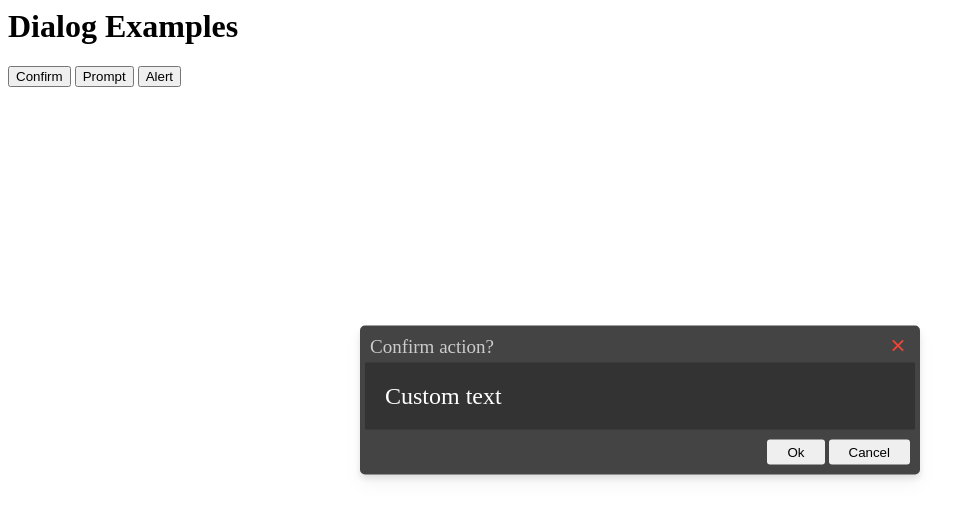
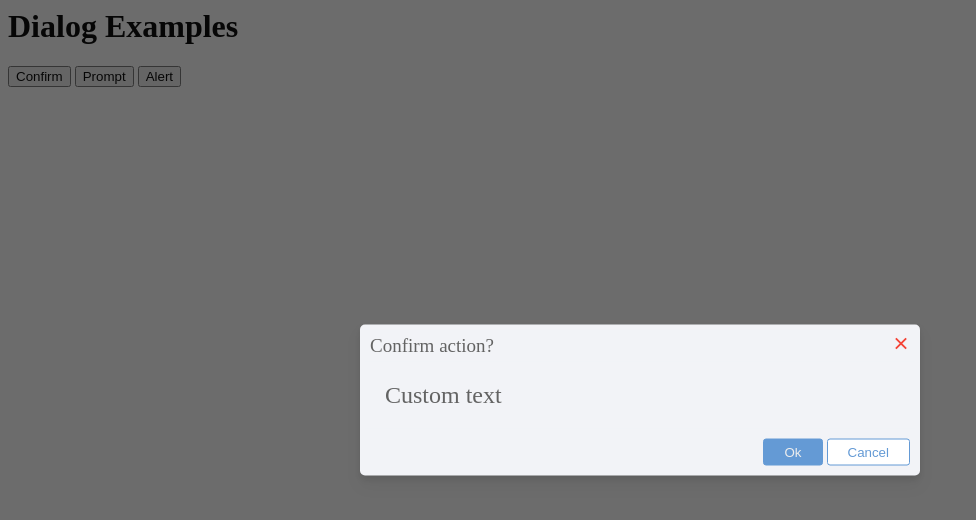
Before and after one commit to saleyn/js-dialog, a website: page test/test.html in a window 1280 px wide. Both pictures are taken after a click on the button "Confirm". Shown: the whole page, without its empty margins (0-976 px from the left). Drawn offline with Linux system fonts and the light colour scheme.

Commit message:
Add themes

```diff
--- a/src/dialog.js
+++ b/src/dialog.js
@@ -11,15 +11,15 @@
 //------------------------------------------------------------------------------
 const DialogDefaults = {
   persistent: false,
+  persistKey: 'dlg-theme-mode',
   theme:      "dark",
-  themes: {
-    dark: {
   css: {
     window:
      `#dlg-window {
         display: none;
-            background-color: rgba(10,10,10,0.6);
+        background-color: var(--dlg-win-bg-color);
         z-index: 10;
+        position: fixed; top: 0px; left: 0px; height: 100%; width: 100%;
       }
       #dlg-box #dlg-head,
       #dlg-box #dlg-foot {
@@ -30,50 +30,117 @@ const DialogDefaults = {
       }`,
     header:
      `#dlg-box #dlg-top { width: 100%; display: flex; }
-          #dlg-box #dlg-top > #dlg-title{ width: 95%; }
-          #dlg-box #dlg-top > #dlg-x    { width: 5%;  }
-          #dlg-box #dlg-top > #dlg-x > button { background-color: transparent; border: none; }
+      #dlg-box #dlg-top > #dlg-title{ width: 90%; }
+      #dlg-box #dlg-top > #dlg-x    { width: 10%; display: flex; justify-content: end; cursor: auto; }
+      #dlg-box #dlg-top > #dlg-x > button { background-color: transparent; border: none; padding-left: 3px; }
       #dlg-box #dlg-head{
-            font-size:19px;
-            padding:  5px;
-            color:    #CCC;
-            cursor:   move;
+        font-size:        19px;
+        padding:          5px;
+        color:            var(--dlg-title-fg-color);
+        background-color: var(--dlg-title-bg-color);
+        cursor:           move;
       }`,
     body:
      `#dlg-box {
-            position:    absolute;
-            background:  #444;
+        position:     absolute;
+        background:   var(--dlg-bg-color);
         border-radius:5px;
-             top:         50%;
-             left:        50%;
+        border:       var(--dlg-border-color);
+        top:          50%;
+        left:         50%;
         -webkit-transform: translate(-50%, -50%);
-             transform: translate(-50%, -50%);
-             width:       550px;
-             padding:     5px;
+        transform:    translate(-50%, -50%);
+        width:        550px;
+        padding:      5px;
         filter: drop-shadow(0 10px 8px rgb(0 0 0 / 0.04)) drop-shadow(0 4px 3px rgb(0 0 0 / 0.1));
       }`,
     dialogBody:
-          `#dlg-box #dlg-body{ background: #333; padding:20px; color:#FFF; }
-           #dlg-box #dlg-body label { padding-left: 0.25rem; }`,
+      `#dlg-box #dlg-body{ background: var(--dlg-body-bg-color); padding:20px; color: var(--dlg-body-fg-color); }
+       #dlg-box #dlg-body label { padding-left: 0.35rem; }
+       #dlg-box #dlg-body input {
+        border: none; padding: 0.25rem;
+        color: var(--dlg-input-fg-color); background-color: var(--dlg-input-bg-color); outline: var(--dlg-input-outline);
+        filter: drop-shadow(0 1px 2px rgb(0 0 0 / 0.1)) drop-shadow(0 1px 1px rgb(0 0 0 / 0.06));
+       }
+       #dlg-box #dlg-body input:focus { outline: var(--dlg-input-outline-focus); }`,
     footer:
-          `#dlg-box #dlg-foot{
-             padding: 5px 5px 0px 5px;
-             text-align:right;
+      `#dlg-box #dlg-foot{ padding: 5px 5px 0px 5px; text-align: right; }
+       #dlg-box #dlg-foot button.default {
+         color: var(--dlg-btn-def-fg-color);
+         background-color: var(--dlg-btn-def-bg-color);
        }
        #dlg-box #dlg-foot button {
-             padding: 5px 20px 5px 20px;
-             margin: 5px 0px 5px 0px;
-             border: transparent;
+         padding:       5px 20px 5px 20px;
+         margin:        5px 0px 5px 0px;
+         border:        var(--dlg-btn-border);
          border-radius: 3px;
+         color:         var(--dlg-btn-fg-color);
+         background-color: var(--dlg-btn-bg-color);
+       }
+       #dlg-box #dlg-foot button:active {
+         filter: drop-shadow(1px 2px 2px rgb(0 0 0 / 0.5));
        }
        #dlg-box #dlg-foot button:hover {
-             --tw-text-opacity: 1;
-             box-shadow: #CCC;
-             background-color: rgba(96, 165, 250, var(--tw-text-opacity));
+         color:            var(--dlg-btn-hover-fg-color);
+         background-color: var(--dlg-btn-hover-bg-color);
        }`,
+    },
+
+  default: {
+    colors: {
+      'dlg-win-bg-color':    'rgba(10,10,10,0.6)',
+      'dlg-border-color':    'none',
+      'dlg-footer-fg-color': '#CCC',
+      'dlg-footer-bg-color': '#444',
+      'dlg-btn-fg-color':    'black',
+    }
+  },
+  themes: {
+    dark: {
+      colors: {
+        'dlg-title-fg-color':         '#c6c6cf',
+        'dlg-title-bg-color':         '#2e2f3a',
+        'dlg-bg-color':               '#2e2f3a',
+        'dlg-body-fg-color':          '#9797a2',
+        'dlg-body-bg-color':          '#2e2f3a',
+        'dlg-input-fg-color':         '#e4e6ea',
+        'dlg-input-bg-color':         '#444452',
+        'dlg-input-outline':          'none',
+        'dlg-input-outline-focus':    '1px solid #649ad5',
+        'dlg-btn-border':             '1px solid #649ad5',
+        'dlg-btn-fg-color':           '#649ad5',
+        'dlg-btn-bg-color':           '#444452',
+        'dlg-btn-hover-fg-color':     'white',
+        'dlg-btn-hover-bg-color':     '#88c1ff',
+        'dlg-btn-def-fg-color':       '#2e2f3a',
+        'dlg-btn-def-bg-color':       '#649ad5',
+        'dlg-btn-def-hover-fg-color': 'white',
+        'dlg-btn-def-hover-bg-color': '#88c1ff',
       },
     },
     light: {
+      colors: {
+        'dlg-title-fg-color':     '#636363',
+        'dlg-title-bg-color':     '#f2f3f7',
+        'dlg-bg-color':           '#f2f3f7',
+        'dlg-body-fg-color':      '#636363',
+        'dlg-body-bg-color':      '#f2f3f7',
+        'dlg-input-fg-color':     '#636363',
+        'dlg-input-bg-color':     'white',
+        'dlg-input-outline':      '1px solid #d7d7d7',
+        'dlg-input-outline-focus':'1px solid #649ad5',
+        'dlg-btn-border':             '1px solid #649ad5',
+        'dlg-btn-fg-color':           '#649ad5',
+        'dlg-btn-bg-color':           'white',
+        'dlg-btn-active-bg-color':    'blue',
+        'dlg-btn-hover-fg-color':     'white',
+        'dlg-btn-hover-bg-color':     '#88c1ff',
+        'dlg-btn-def-fg-color':       '#EEE',
+        'dlg-btn-def-bg-color':       '#649ad5',
+        'dlg-btn-hover-border':       '1px solid blue',
+        'dlg-btn-def-hover-fg-color': 'white',
+        'dlg-btn-def-hover-bg-color': '#88c1ff',
+      },
     }
   },
 }
@@ -113,11 +180,29 @@ Object.prototype.deepClone = (obj, override = undefined, filterKeys = () => true
 // Base class (internal)
 class AlertBase {
   constructor(ele, v, title, body, footer, opts = {}) {
-    const theme     = DialogDefaults.themes[opts.theme || 'dark']
-    if (!theme)       throw new Error(`Invalid dialog theme '${opts.theme}'`)
+    // (1) Figure out if using dark or light theme mode
+    let defMode     = localStorage.getItem(DialogDefaults.persistKey)
+    if (defMode===null || defMode==="null") defMode = undefined
+    const theme     = opts.theme ||
+                     (defMode !== undefined                                     ? defMode
+                    : document.body.classList.contains("dark-mode")             ? 'dark'
+                    : document.body.classList.contains("light-mode")            ? 'light'
+                    : window.matchMedia('(prefers-color-scheme: dark)').matches ? 'dark'
+                    : 'light')
+    const isDark    = theme === 'dark'
+    const themeMode = `dlg-${theme}-mode`
 
-    opts            = Object.deepClone(DialogDefaults, opts, (path, key) => !(path==[] && key=='themes'))
-    opts.css        = Object.deepClone(theme.css, opts.css)
+    //document.body.classList.toggle('dlg-dark-theme',   isDark)
+    //document.body.classList.toggle('dlg-light-theme', !isDark)
+
+    // (2) Save the theme mode
+    if (defMode === undefined || (opts.theme != undefined && defMode != opts.theme))
+      localStorage.setItem(DialogDefaults.persistKey, theme)
+
+    const themeCfg  = DialogDefaults.themes[theme]
+    if (!themeCfg)    throw new Error(`Invalid dialog theme found for '${opts.theme}': ${theme}`)
+
+    opts            = Object.deepClone(DialogDefaults, opts)
 
     ele             = ele || '#dlg-window'
     this.id         = ele.replace("#","")
@@ -132,28 +217,28 @@ class AlertBase {
       <div id="dlg-box">
       <div id="dlg-head">
       <div id="dlg-top"><div id="dlg-title">${title}</div>
-      <div id="dlg-x"><button id="dlg-xb" onclick="${v}.close()">
-      <svg xmlns="http://www.w3.org/2000/svg" viewBox="0 0 48 48" width="18px" height="18px">
+      <div id="dlg-x">
+      <svg xmlns="http://www.w3.org/2000/svg" viewBox="0 0 48 48" width="18px" height="18px" onclick="${v}.close()" title="Close">
       <path fill="#F44336" d="M21.5 4.5H26.501V43.5H21.5z" transform="rotate(45.001 24 24)"/>
       <path fill="#F44336" d="M21.5 4.5H26.5V43.501H21.5z" transform="rotate(135.008 24 24)"/></svg>
-      </button></div></div></div>
+      </div></div></div>
       <div id="dlg-body"></div>
       <div id="dlg-foot"></div></div>`
     this.element.style.display = 'none';
 
     this.oldKeyDown    = document.onkeydown
-    document.onkeydown = (e) => { if (e.keyCode == 27) this.close() }
+    document.onkeydown = (e) => { if (e.key == 'Escape') this.close() }
 
-    const dlgbox      = document.getElementById('dlg-box');
-    const dlghdr      = document.getElementById('dlg-head');
-    const dlgtop      = document.getElementById('dlg-top');
-    const dlgtit      = document.getElementById('dlg-title');
-    const dlgx        = document.getElementById('dlg-x');
-    const dlgxb       = document.getElementById('dlg-xb');
-    const dlgbody     = document.getElementById('dlg-body')
-    const dlgfoot     = document.getElementById('dlg-foot')
-    dlgbody.innerHTML = body
-    dlgfoot.innerHTML = footer
+    const dlgbox       = document.getElementById('dlg-box');
+    const dlghdr       = document.getElementById('dlg-head');
+    const dlgtop       = document.getElementById('dlg-top');
+    const dlgtit       = document.getElementById('dlg-title');
+    const dlgx         = document.getElementById('dlg-x');
+    const dlgxb        = document.getElementById('dlg-xb');
+    const dlgbody      = document.getElementById('dlg-body')
+    const dlgfoot      = document.getElementById('dlg-foot')
+    dlgbody.innerHTML  = body
+    dlgfoot.innerHTML  = footer
 
     let top  = dlgbox.offsetTop
     let left = dlgbox.offsetLeft
@@ -166,12 +251,17 @@ class AlertBase {
       } catch (e) {}
     }
 
-    Object.entries(opts.css).forEach(kv => {
+    // Define CSS variables per theme's overrides
+    const colors = Object.deepClone(opts.default.colors, themeCfg.colors);
+    const css    = '#dlg-window {\n'
+                 + Object.entries(colors).map(o => `--${o[0]}: ${o[1]};\n`).join('')
+                 + '}\n'
+                 // Copy the dark/light CSS theme colors
+                 + Object.entries(opts.css).map(kv => kv[1]).join('\n')
     const style = document.createElement('style');
     style.type = 'text/css';
-      style.innerHTML = kv[1];
+    style.innerHTML = css;
     document.getElementsByTagName('head')[0].appendChild(style);
-    })
 
     opts = { persistent: opts.persistent }
     dragElement(dlgbox, dlghdr, Object.assign(opts, {top: top, left: left}))
@@ -194,6 +284,13 @@ class AlertBase {
     this.element.style.display = 'none';
     this.element.innerHTML = '';
     document.onkeydown = this.oldKeyDown
+  }
+
+  toggleTheme = () => {
+    const theme = localStorage.getItem(DialogDefaults.persistKey)
+    const newTheme = theme == 'dark' ? 'light' : 'dark'
+    if (confirm(`Are you sure you want to toggle dialog theme from '${theme}' to '${newTheme}'?`))
+      localStorage.setItem(DialogDefaults.persistKey, newTheme)
   }
 }
 
@@ -265,7 +362,7 @@ function dragElement(element, header, opts = {}) {
 function CustomAlert() {
 	this.show = (title, body, opts = {}) =>
       this.base = new AlertBase(opts.element, 'Alert', title, body,
-                                '<button onclick="Alert.close()">OK</button>',
+                                '<button class="default" onclick="Alert.close()">OK</button>',
                                 opts)
   this.close = () => this.base.close()
 }
@@ -277,11 +374,12 @@ const Alert = new CustomAlert()
 //-----------------------------------------------------------------------------
 function CustomConfirm() {
 	this.show = (title, body, action = undefined, opts = {}) => {
-    const btns  = opts.buttons || [{title: "Ok"}, {title: "Cancel"}]
-    const okbtn = opts.btnOk   || 0
-    const foot  = btns.map((b,idx) => {
+    const btns   = opts.buttons || [{title: "Ok"}, {title: "Cancel"}]
+    const okbtn  = opts.btnOk   || 0
+    const defbtn = opts.defbtn  || 0
+    const foot   = btns.map((b,idx) => {
       const keys = Object.keys(b).filter(k => k != 'value')
-      return `<button onclick="Confirm.close(${idx == okbtn})"` +
+      return `<button${defbtn==idx ? ' class="default"':''} onclick="Confirm.close(${idx == okbtn})"` +
              keys.map(k => ` ${k}=${b[k]}`).join('') +
              `>${b.value ? b.value: b.title}</button>\n`
     }).join('')
@@ -302,15 +400,18 @@ function CustomPrompt() {
   this.show = (title, body, action, opts = {}) => {
     this.inputs  = opts.inputs  || [{label: "Enter a value", id: "confirm-val"}]
     this.buttons = opts.buttons || [{title: "Ok"}, {title: "Cancel"}]
-    body += this.inputs.map(i =>
+    const defbtn = opts.defbtn  || 0
+    body += this.inputs.map((i,idx) =>
       `<label for="${i.id}" text="${i.label}"/><input id="${i.id}"` +
       Object.keys(i).filter(k => k != "label")
                     .map(k => ` ${k}="${i[k]}"`)
                     .join('') + ">").join('')
     const foot = this.buttons.map((i, idx) =>
-      '<button ' +
+      `<button ${idx==defbtn ? " class='default'":""}` +
       Object.keys(i)
-            .filter(k => k != 'value').map(k => ` ${k}="${i[k]}"`).join("") +
+            .filter(k => k != 'value')
+            .map(k => ` ${k}="${i[k]}"`)
+            .join("") +
         ` onclick="Prompt.close(${idx})">${i.value ? i.value : i.title}</button>\n`).join('')
     this.action   = action
     this.opaque   = opts.opaque
```
Also changed, not shown: test/test.html (+1 -1 lines). Lines whose indentation alone changed are shown as unchanged.
